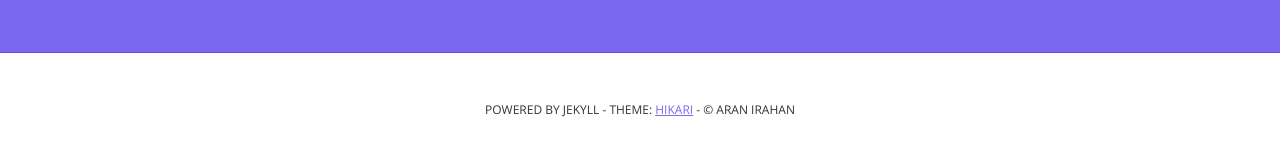
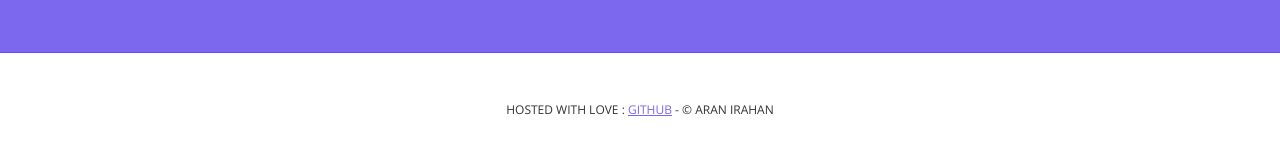
Before and after one commit to aranirahan/aranclass, a Jekyll site: the page built from index.html, in a window 1280 px wide. Shown: the part 1266-1423 px from the top of the page. Built offline with Jekyll 4.4.1, drawn with Linux system fonts in a browser that asks for light colours; the list of posts is cut into pages by our own code.

Commit message:
Update default.html

```diff
--- a/_layouts/default.html
+++ b/_layouts/default.html
@@ -67,7 +67,7 @@
       </main>
 
       <footer>
-        <small>Powered by Jekyll - Theme: <a href="https://github.com/m3xm/hikari-for-Jekyll">hikari</a> - &copy; {{ site.author }}</small>
+        <small>Hosted with love :&nbsp;<a href="https://github.com/m3xm/hikari-for-Jekyll">github</a> - &copy; {{ site.author }}</small>
       </footer>
 
     </div>
```
